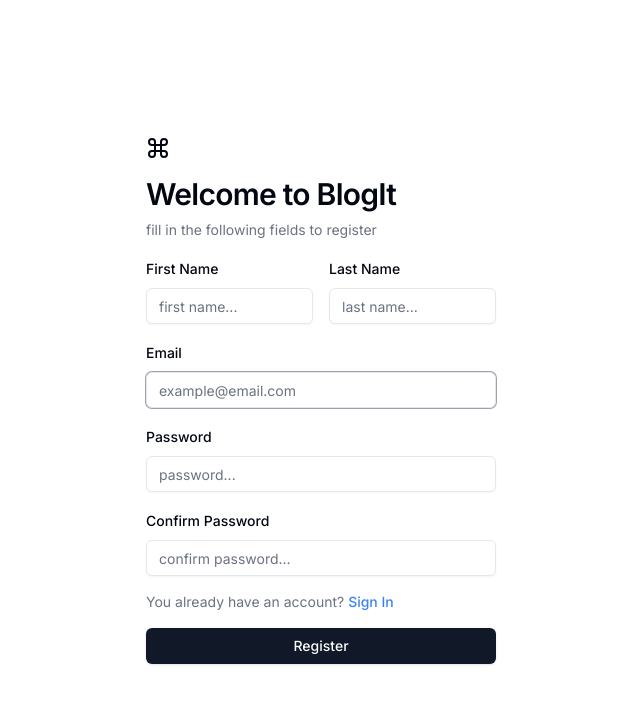
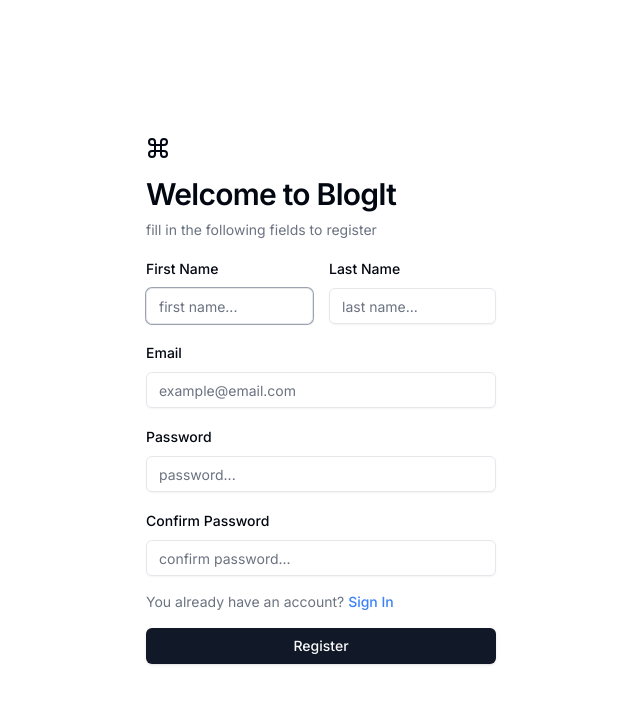
Before and after one commit to CleverFlare/blog-it, a Next.js app: page /sign-up in a window 1280 px wide. Shown: the top 704 px of the page, without its empty margins (319-959 px from the left). Built offline with nearby package versions, Linux system fonts and the light colour scheme.

Commit message:
chore(sign-up): auto focus on the first name

```diff
--- a/app/(auth)/sign-up/form.tsx
+++ b/app/(auth)/sign-up/form.tsx
@@ -128,7 +128,7 @@ export default function Form({}: FormProps) {
               <FormItem>
                 <FormLabel aria-required>First Name</FormLabel>
                 <FormControl>
-                  <Input placeholder="first name..." {...field} />
+                  <Input placeholder="first name..." autoFocus {...field} />
                 </FormControl>
                 <FormMessage />
               </FormItem>
@@ -141,7 +141,7 @@ export default function Form({}: FormProps) {
               <FormItem>
                 <FormLabel aria-required>Last Name</FormLabel>
                 <FormControl>
-                  <Input placeholder="last name..." autoFocus {...field} />
+                  <Input placeholder="last name..." {...field} />
                 </FormControl>
                 <FormMessage />
               </FormItem>
@@ -155,7 +155,7 @@ export default function Form({}: FormProps) {
             <FormItem>
               <FormLabel aria-required>Email</FormLabel>
               <FormControl>
-                <Input placeholder="example@email.com" autoFocus {...field} />
+                <Input placeholder="example@email.com" {...field} />
               </FormControl>
               <FormMessage />
             </FormItem>
```
